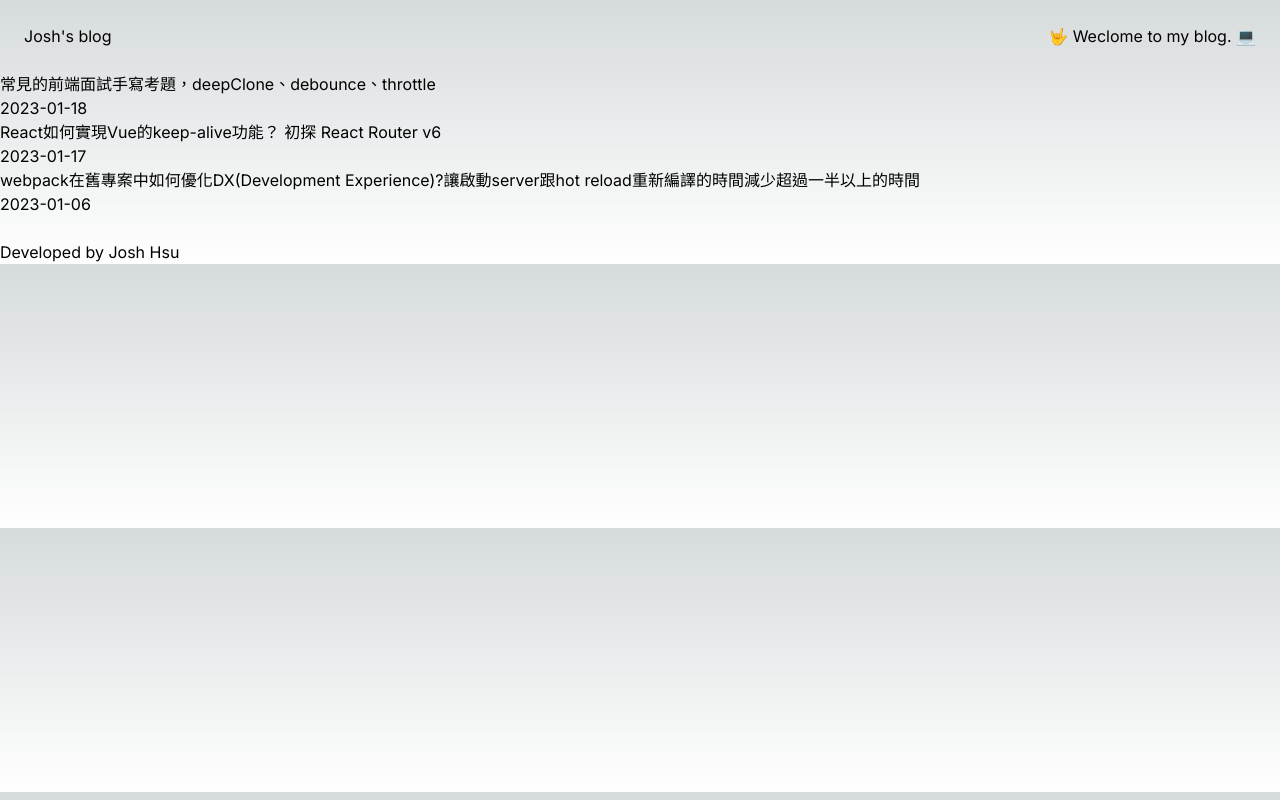
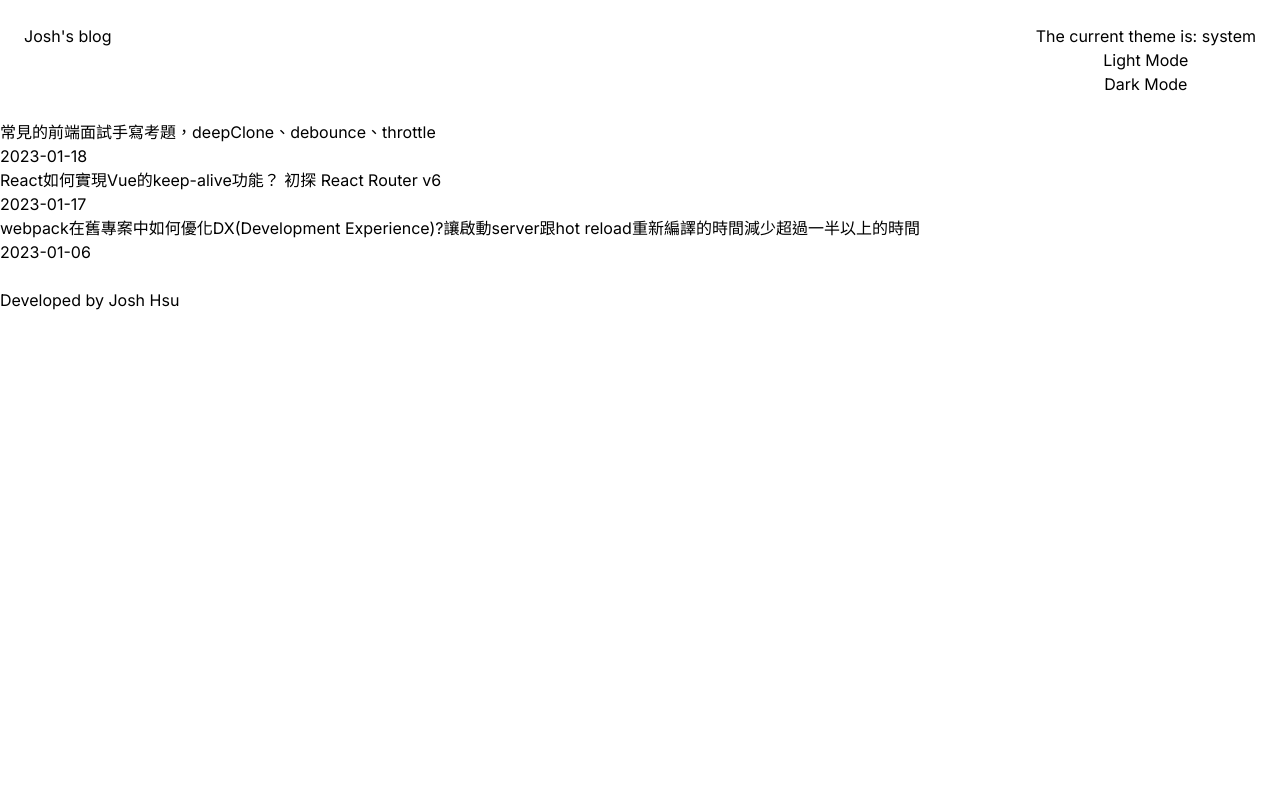
Before and after one commit to yuenu/next-blog, a Next.js app: page / in a window 1280 px wide. Built offline with nearby package versions, Linux system fonts and the light colour scheme.

Commit message:
feat: add theme switch

```diff
--- a/package.json
+++ b/package.json
@@ -17,6 +17,7 @@
     "eslint-config-next": "13.4.1",
     "markdown-to-jsx": "^7.2.0",
     "next": "13.4.1",
+    "next-themes": "^0.2.1",
     "postcss": "8.4.23",
     "react": "18.2.0",
     "react-dom": "18.2.0",
@@ -25,6 +26,7 @@
   },
   "devDependencies": {
     "@tailwindcss/typography": "^0.5.9",
+    "clsx": "^1.2.1",
     "gray-matter": "^4.0.3"
   }
 }
--- a/src/app/globals.css
+++ b/src/app/globals.css
@@ -3,25 +3,11 @@
 @tailwind utilities;
 
 :root {
-  --foreground-rgb: 0, 0, 0;
-  --background-start-rgb: 214, 219, 220;
-  --background-end-rgb: 255, 255, 255;
+  --background: white;
+  --foreground: black;
 }
 
-@media (prefers-color-scheme: dark) {
-  :root {
-    --foreground-rgb: 255, 255, 255;
-    --background-start-rgb: 0, 0, 0;
-    --background-end-rgb: 0, 0, 0;
-  }
+[data-theme='dark'] {
+  --background: black;
+  --foreground: white;
 }
-
-body {
-  color: rgb(var(--foreground-rgb));
-  background: linear-gradient(
-      to bottom,
-      transparent,
-      rgb(var(--background-end-rgb))
-    )
-    rgb(var(--background-start-rgb));
-}
--- a/src/app/layout.tsx
+++ b/src/app/layout.tsx
@@ -1,36 +1,14 @@
 import './globals.css'
 import { Inter } from 'next/font/google'
-import Link from 'next/link'
+import { Providers } from './providers'
+import { Header, Footer } from '@/components'
+import clsx from 'clsx'
 
 const inter = Inter({ subsets: ['latin'] })
 
 export const metadata = {
   title: 'Create Next App',
   description: 'Generated by create next app',
-}
-
-const Header = ({ ...rest }) => {
-  return (
-    <header {...rest}>
-      <div className="flex justify-between p-6">
-        <Link href="/">
-          <h1>Josh&apos;s blog</h1>
-        </Link>
-        <p>🤟 Weclome to my blog. 💻</p>
-      </div>
-    </header>
-  )
-}
-
-const Footer = ({ ...rest }) => {
-  return (
-    <footer {...rest}>
-      <div>
-        <br />
-        <h3>Developed by Josh Hsu</h3>
-      </div>
-    </footer>
-  )
 }
 
 export default function RootLayout({
@@ -42,11 +20,13 @@ export default function RootLayout({
     <html lang="zh-TW">
       <title>Josh&apos;s blog</title>
       <body
-        className={inter.className}
-        suppressHydrationWarning={true}>
-        <Header />
-        {children}
-        <Footer />
+        className={clsx(inter.className, 'min-h-screen')}
+        suppressHydrationWarning>
+        <Providers>
+          <Header />
+          {children}
+          <Footer />
+        </Providers>
       </body>
     </html>
   )
--- /dev/null
+++ b/src/app/providers.tsx
@@ -0,0 +1,15 @@
+'use client'
+
+import { ThemeProvider } from 'next-themes'
+
+type IProps = {
+  children: React.ReactNode
+}
+
+export function Providers({ children }: IProps) {
+  return (
+    <ThemeProvider attribute="class" enableSystem={true}>
+      {children}
+    </ThemeProvider>
+  )
+}
--- /dev/null
+++ b/src/components/Footer.tsx
@@ -0,0 +1,10 @@
+export const Footer = ({ ...rest }) => {
+  return (
+    <footer {...rest}>
+      <div>
+        <br />
+        <h3>Developed by Josh Hsu</h3>
+      </div>
+    </footer>
+  )
+}
--- /dev/null
+++ b/src/components/Header.tsx
@@ -0,0 +1,17 @@
+import Link from 'next/link'
+import { ThemeSwitch } from './ThemeSwitch'
+
+export const Header = ({ ...rest }) => {
+  return (
+    <header {...rest}>
+      <div className="flex justify-between p-6">
+        <Link href="/">
+          <h1>Josh&apos;s blog</h1>
+        </Link>
+        <div>
+          <ThemeSwitch />
+        </div>
+      </div>
+    </header>
+  )
+}
--- /dev/null
+++ b/src/components/ThemeSwitch.tsx
@@ -0,0 +1,15 @@
+'use client'
+
+import { useTheme } from 'next-themes'
+
+export const ThemeSwitch = () => {
+  const { theme, setTheme } = useTheme()
+
+  return (
+    <div className="flex flex-col">
+      The current theme is: {theme}
+      <button onClick={() => setTheme('light')}>Light Mode</button>
+      <button onClick={() => setTheme('dark')}>Dark Mode</button>
+    </div>
+  )
+}
--- a/src/components/index.ts
+++ b/src/components/index.ts
@@ -1 +1,4 @@
 export * from './PostPreview'
+export * from './ThemeSwitch'
+export * from './Header'
+export * from './Footer'
--- a/tailwind.config.js
+++ b/tailwind.config.js
@@ -1,9 +1,10 @@
 /** @type {import('tailwindcss').Config} */
 module.exports = {
   content: [
-    './src/pages/**/*.{js,ts,jsx,tsx,mdx}',
-    './src/components/**/*.{js,ts,jsx,tsx,mdx}',
-    './src/app/**/*.{js,ts,jsx,tsx,mdx}',
+    // './src/pages/**/*.{js,ts,jsx,tsx,mdx}',
+    // './src/components/**/*.{js,ts,jsx,tsx,mdx}',
+    // './src/app/**/*.{js,ts,jsx,tsx,mdx}',
+    './src/**/*.{js,ts,jsx,tsx,mdx}',
   ],
   theme: {
     extend: {
@@ -15,5 +16,6 @@ module.exports = {
       },
     },
   },
+  darkMode: 'class',
   plugins: [require('@tailwindcss/typography')],
 }
```
Also changed, not shown: 1 other file (tests, documents, lock files or other folders).
